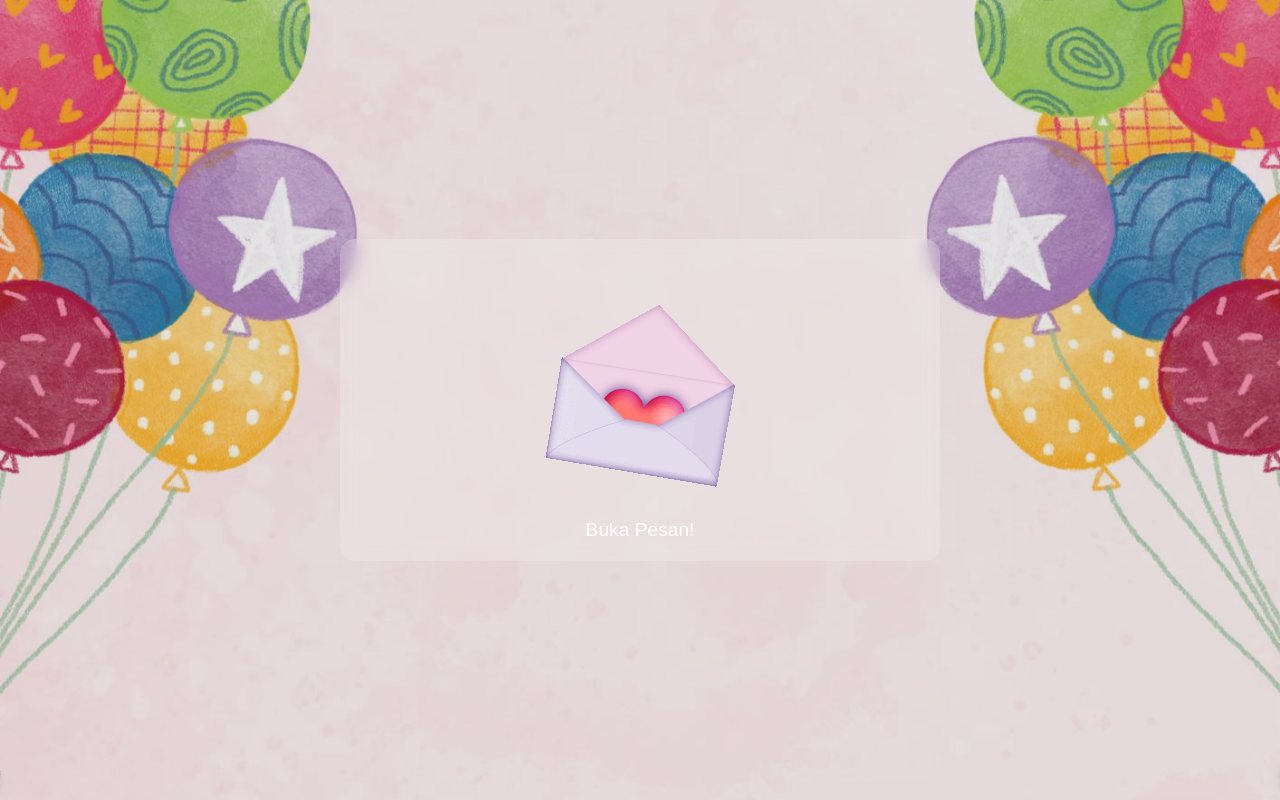
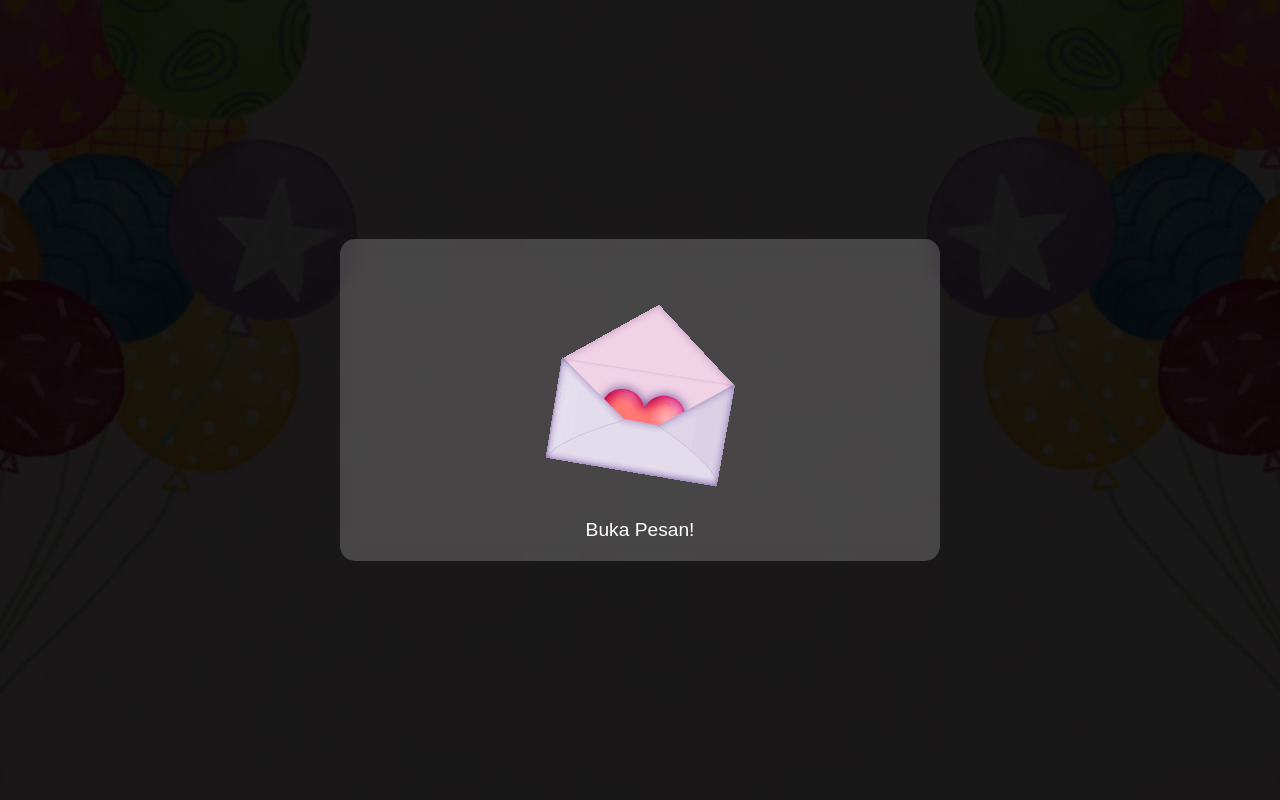
Before and after one commit to OnoySource/ucapan-ultah, a plain HTML site: page index.html in a window 1280 px wide. Drawn offline with Linux system fonts and the light colour scheme; some packages are replaced by stand-ins of ours; a script that the page names is missing.

Commit message:
save here

```diff
--- a/index.html
+++ b/index.html
@@ -55,7 +55,7 @@
 
     /* Overlay biar teks tetap jelas */
     .overlay {
-      background: rgba(0, 0, 0, 0.1);
+      background: rgba(0, 0, 0, 0.9);
       position: absolute;
       top: 0; left: 0; right: 0; bottom: 0;
       display: flex;
```
